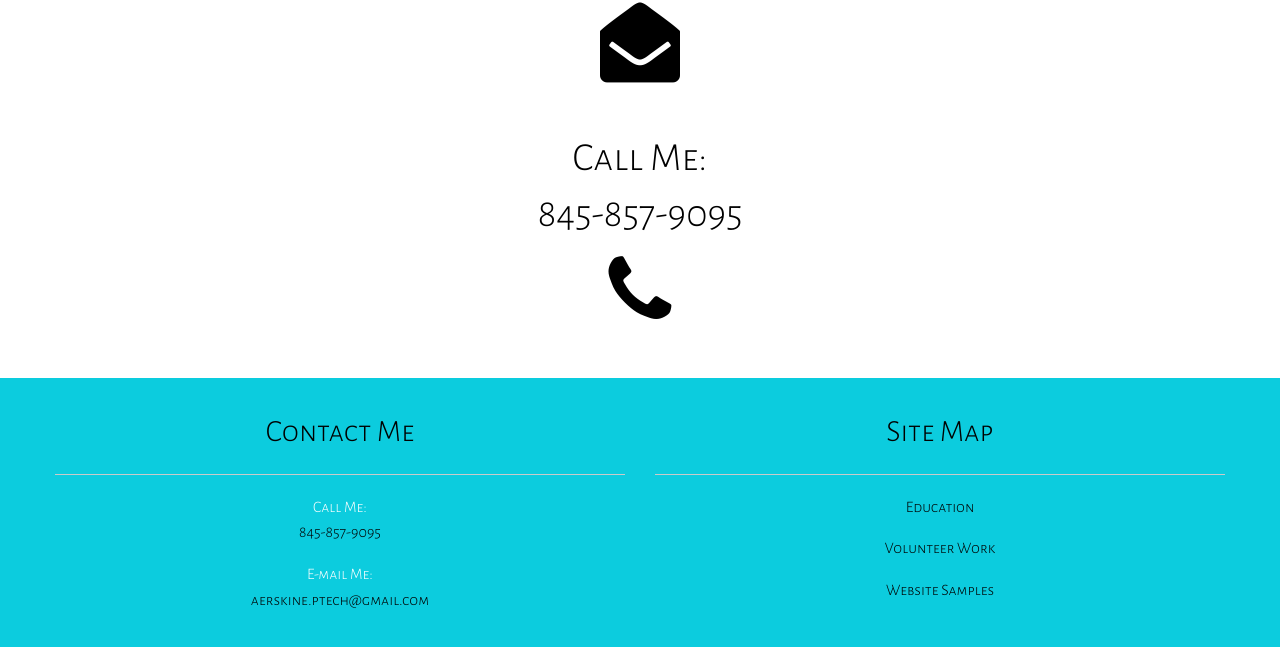
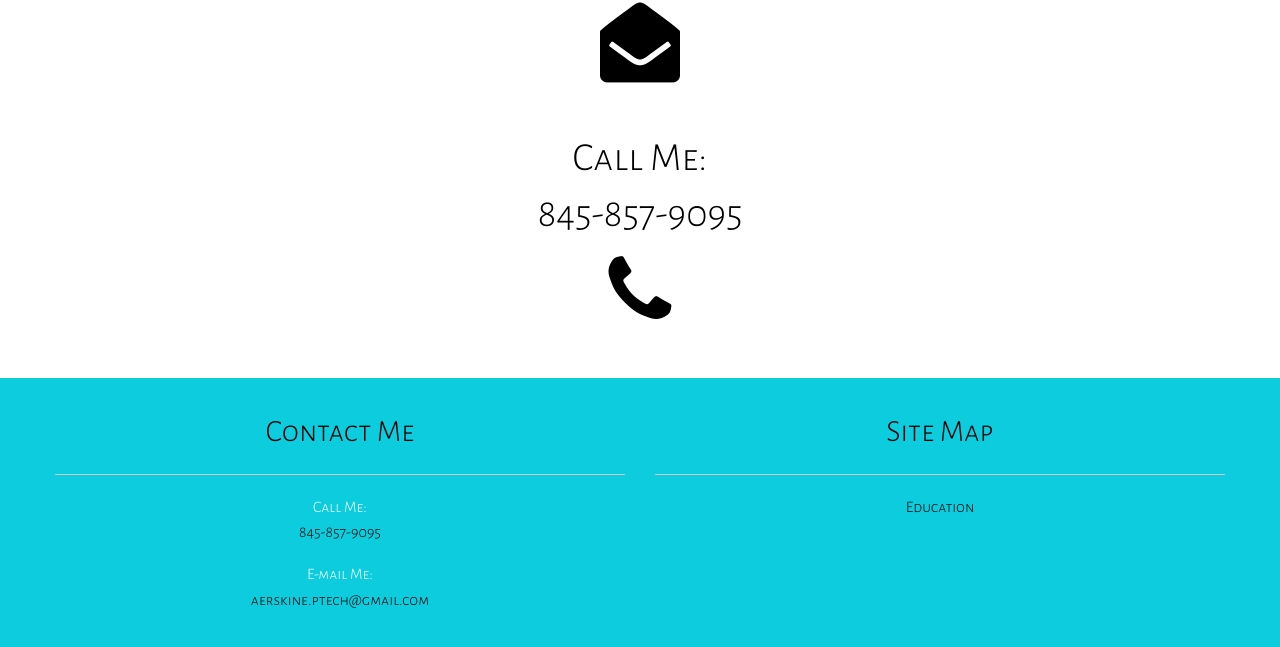
Before and after one commit to andyerskine/andyerskine.github.io, a plain HTML site: page contact.html in a window 1280 px wide. Shown: the part 716-1363 px from the top of the page. Drawn offline with Linux system fonts and the light colour scheme.

Commit message:
Update contact.html

```diff
--- a/contact.html
+++ b/contact.html
@@ -95,8 +95,8 @@
       <h3>Site Map</h3>
       <hr>
       <p><a href="https://newburghptech.org/"target="_blank">Education</a></p>
-      <p><a href="volunteer.html">Volunteer Work</a></p>
-      <p><a href="samples2.html">Website Samples</a></p>
+     <!-- <p><a href="volunteer.html">Volunteer Work</a></p>
+      <p><a href="samples2.html">Website Samples</a></p> -->
       <p></p>
     </div>
     </div>
```
